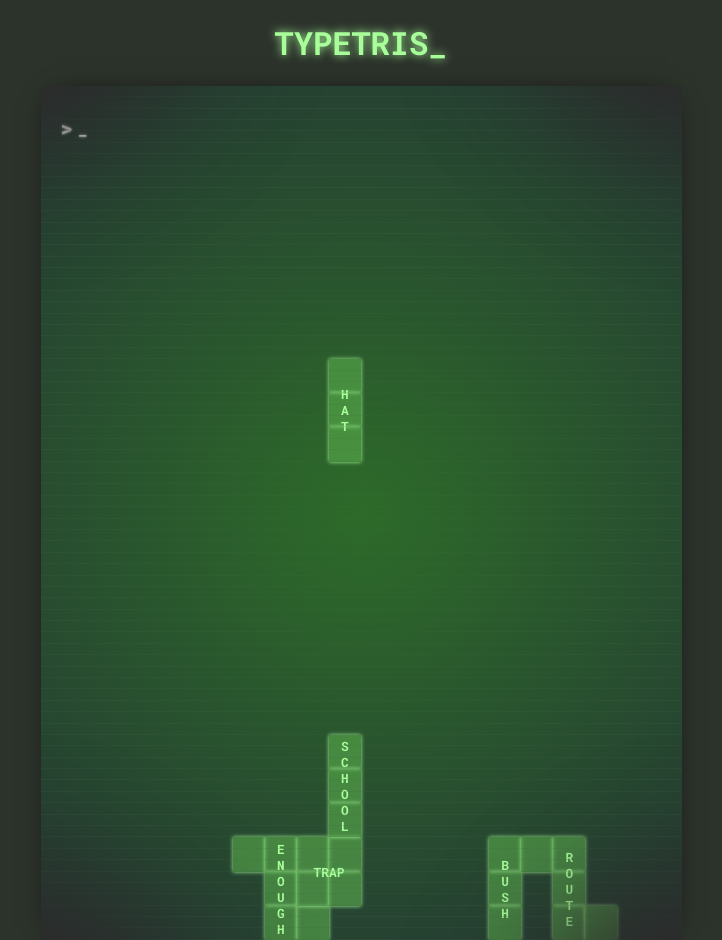
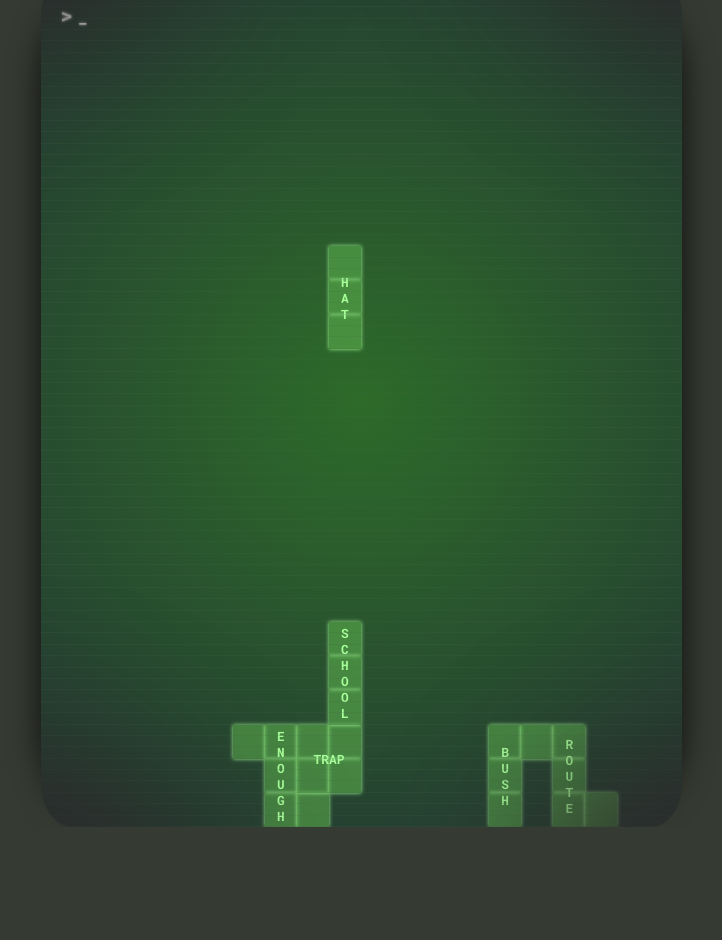
Before and after one commit to levidavidmurray/typetris, a Vue app: page / in a window 1280 px wide. Shown: the whole page, without its empty margins (279-1001 px from the left). After the commit the page ends 827 px from the top, so only its background shows below. Built offline with nearby package versions, Linux system fonts and the light colour scheme.

Commit message:
Style changes for game display

```diff
--- a/public/index.html
+++ b/public/index.html
@@ -6,7 +6,7 @@
     <meta name="viewport" content="width=device-width,initial-scale=1.0">
     <link rel="icon" href="<%= BASE_URL %>favicon.ico">
     <link href="https://fonts.googleapis.com/css?family=Roboto+Mono:400,500,700&display=swap" rel="stylesheet">
-    <title>Typetris | The Typing Tetris Game</title>
+    <title>Typetris | The Tetris Typing Game</title>
   </head>
   <body>
     <noscript>
--- a/src/App.vue
+++ b/src/App.vue
@@ -1,8 +1,5 @@
 <template>
 	<div id="app">
-		<div class="header">
-			<h1>TYPETRIS_</h1>
-		</div>
 		<router-view/>
 	</div>
 </template>
@@ -14,7 +11,7 @@
 
 	body {
 		margin: 0;
-		background: #2c332b;
+		background: #353a32;
 		height: 100vh;
 		overflow: hidden;
 	}
@@ -26,6 +23,10 @@
 		text-align: center;
 		color: #2c3e50;
 		margin: 0;
+		height: 100%;
+		display: flex;
+		justify-content: center;
+		align-items: center;
 
 		.header {
 			color: #a8ff9a;
--- a/src/components/Shape.vue
+++ b/src/components/Shape.vue
@@ -197,7 +197,7 @@
 			}
 
 			.error {
-				color: #ff0000;
+				color: #9c9c9c;
 				text-shadow: 1px 1px 2px #7D3621;
 			}
 		}
--- a/src/views/Home.vue
+++ b/src/views/Home.vue
@@ -1,4 +1,6 @@
 <template>
+	<div class="display">
+		<div class="shadow"></div>
 		<div class="home" :style="gridTemplate">
 			<div class="overlay">
 				<div class="lines" :style="lineGridTemplate">
@@ -39,6 +41,7 @@
 					:user-input="userInput"
 					:game-status="gameStatus"
 			/>
+		</div>
 	</div>
 </template>
 
@@ -414,6 +417,24 @@
 		}
 	}
 
+	.display {
+		position: relative;
+	}
+
+	.shadow {
+		height: 96%;
+		width: 100%;
+		position: absolute;
+		top: 0;
+		bottom: 0;
+		left: 0;
+		right: 0;
+		margin: auto;
+		box-shadow: 0 5px 37px -6px black;
+		border-radius: 10%;
+		z-index: -1;
+	}
+
 	.home {
 		position: relative;
 		display: grid;
@@ -426,8 +447,9 @@
 		grid-auto-columns: 34px;
 		background: lightgrey;
 		background: radial-gradient(circle, #2d6b29 0%, #243834 100%);
-		box-shadow: 0 0 28px -14px black;
+		border-radius: 5%;
 		overflow: hidden;
+		z-index: 1;
 
 		.overlay {
 			position: absolute;
@@ -451,7 +473,7 @@
 				height: 300px;
 				border-radius: 50%;
 				position: absolute;
-				box-shadow: 0 0 120px 70px #2d2a2a;
+				box-shadow: 0 0 150px 80px #2d2a2a;
 
 				&.top-left {
 					top: -300px;
@@ -478,7 +500,7 @@
 		.user-input {
 			position: absolute;
 			top: 25px;
-			z-index: 9;
+			z-index: -1;
 			left: 15px;
 			color: white;
 			font-weight: bold;
```
Lines whose indentation alone changed are shown as unchanged.
